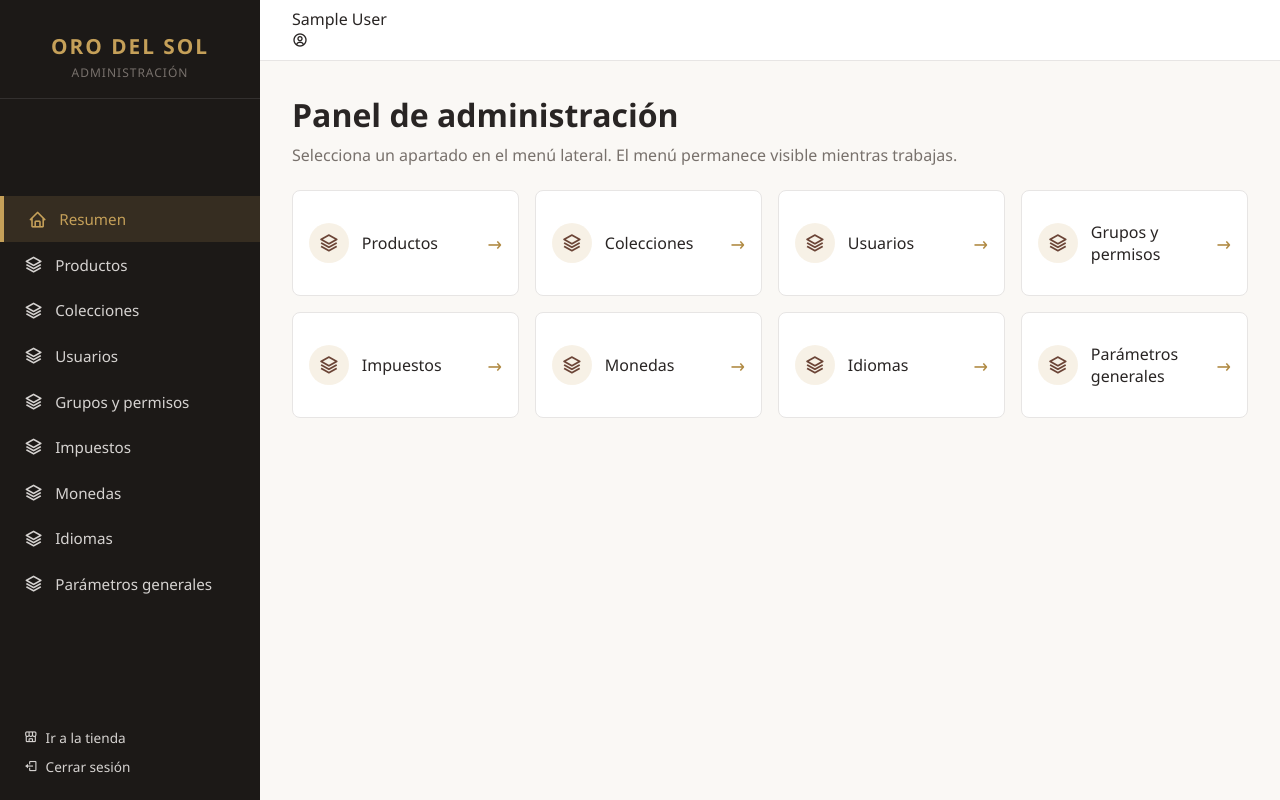
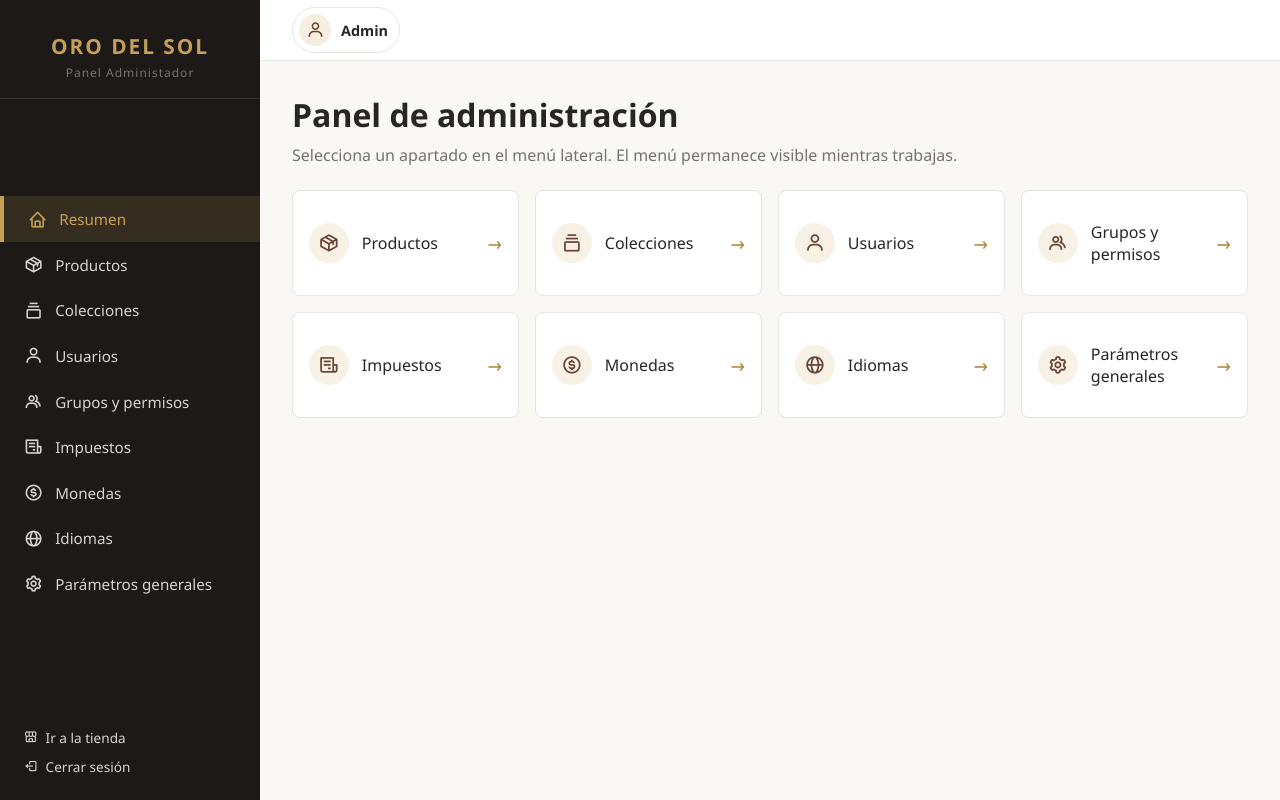
Before and after one commit to mariamcarlier/project-orodelsol, a Django app: page /panel-admin/ in a window 1280 px wide. Run offline with Django 5.2, Linux system fonts and the light colour scheme; the visitor is signed in with stand-in values (Sample User, id 1).

Commit message:
Separar secciones del panel de administración

```diff
--- a/core/dashboard.py
+++ b/core/dashboard.py
@@ -67,6 +67,7 @@ RECURSOS = (
     {
         "key": "productos",
         "title": "Productos",
+        "icon": "bx-package",
         "model": Producto,
         "create_form": ProductoForm,
         "edit_form": ProductoForm,
@@ -82,6 +83,7 @@ RECURSOS = (
     {
         "key": "colecciones",
         "title": "Colecciones",
+        "icon": "bx-collection",
         "model": Coleccion,
         "create_form": ColeccionForm,
         "edit_form": ColeccionForm,
@@ -96,6 +98,7 @@ RECURSOS = (
     {
         "key": "usuarios",
         "title": "Usuarios",
+        "icon": "bx-user",
         "model": Usuario,
         "create_form": AdministrarUsuarioCreacionForm,
         "edit_form": AdministrarUsuarioForm,
@@ -119,6 +122,7 @@ RECURSOS = (
     {
         "key": "grupos",
         "title": "Grupos y permisos",
+        "icon": "bx-group",
         "model": Group,
         "create_form": GrupoPermisosForm,
         "edit_form": GrupoPermisosForm,
@@ -132,6 +136,7 @@ RECURSOS = (
     {
         "key": "impuestos",
         "title": "Impuestos",
+        "icon": "bx-receipt",
         "model": Impuesto,
         "create_form": ImpuestoForm,
         "edit_form": ImpuestoForm,
@@ -146,6 +151,7 @@ RECURSOS = (
     {
         "key": "monedas",
         "title": "Monedas",
+        "icon": "bx-dollar-circle",
         "model": Moneda,
         "create_form": MonedaForm,
         "edit_form": MonedaForm,
@@ -162,6 +168,7 @@ RECURSOS = (
     {
         "key": "idiomas",
         "title": "Idiomas",
+        "icon": "bx-globe",
         "model": Idioma,
         "create_form": IdiomaForm,
         "edit_form": IdiomaForm,
@@ -177,6 +184,7 @@ RECURSOS = (
     {
         "key": "parametros",
         "title": "Parámetros generales",
+        "icon": "bx-cog",
         "model": ParametroGeneral,
         "create_form": ParametroGeneralForm,
         "edit_form": ParametroGeneralForm,
@@ -195,6 +203,14 @@ RECURSOS = (
 
 def permiso(modelo, accion):
     return f"{modelo._meta.app_label}.{accion}_{modelo._meta.model_name}"
+
+
+def recursos_visibles(usuario):
+    return [
+        item
+        for item in RECURSOS
+        if usuario.has_perm(permiso(item["model"], "view"))
+    ]
 
 
 def obtener_celda(objeto, campo):
@@ -227,11 +243,7 @@ def preparar_formulario(formulario, usuario):
 
 def crear_contexto(request, clave, formularios=None, formulario_abierto=None):
     formularios = formularios or {}
-    menu = [
-        {"key": item["key"], "title": item["title"]}
-        for item in RECURSOS
-        if request.user.has_perm(permiso(item["model"], "view"))
-    ]
+    menu = recursos_visibles(request.user)
     configuracion = next((item for item in RECURSOS if item["key"] == clave), None)
     if configuracion is None:
         raise PermissionDenied("El módulo solicitado no está disponible.")
@@ -431,12 +443,11 @@ def procesar_accion(request, clave, configuracion):
 def admin_dashboard(request):
     if request.method != "GET":
         return HttpResponseNotAllowed(["GET"])
-    recursos = [
-        {"key": item["key"], "title": item["title"]}
-        for item in RECURSOS
-        if request.user.has_perm(permiso(item["model"], "view"))
-    ]
-    return render(request, "admin_custom/index.html", {"recursos": recursos})
+    return render(
+        request,
+        "admin_custom/index.html",
+        {"recursos": recursos_visibles(request.user)},
+    )
 
 
 @staff_member_required
--- a/static/css/dashboard.css
+++ b/static/css/dashboard.css
@@ -130,8 +130,49 @@ body.dashboard-body {
     border-bottom: 1px solid var(--border-color);
     display: flex;
     align-items: center;
-    justify-content: space-between;
+    justify-content: flex-start;
     padding: 0 2rem;
+}
+
+.topbar .admin-profile-link,
+.topbar .admin-profile-link:link,
+.topbar .admin-profile-link:visited {
+    display: flex;
+    align-items: center;
+    gap: 0.6rem;
+    padding: 0.4rem 0.7rem 0.4rem 0.4rem;
+    border: 1px solid var(--border-color);
+    border-radius: 999px;
+    background: var(--bg-card);
+    color: var(--text-dark);
+    font-size: 0.9rem;
+    font-weight: 600;
+    text-decoration: none;
+    transition: 0.2s;
+}
+
+.topbar .admin-profile-link:hover,
+.topbar .admin-profile-link:focus-visible {
+    border-color: var(--primary-gold);
+    box-shadow: 0 2px 8px rgba(41, 37, 36, 0.08);
+    color: var(--accent-brown);
+}
+
+.topbar .admin-profile-link:focus-visible {
+    outline: 2px solid var(--primary-gold);
+    outline-offset: 2px;
+}
+
+.admin-profile-link__avatar {
+    display: flex;
+    align-items: center;
+    justify-content: center;
+    width: 2rem;
+    height: 2rem;
+    border-radius: 50%;
+    background: rgba(197, 160, 89, 0.18);
+    color: var(--accent-brown);
+    font-size: 1.15rem;
 }
 
 .dashboard-content {
--- a/templates/admin_custom/base_dashboard.html
+++ b/templates/admin_custom/base_dashboard.html
@@ -1,5 +1,7 @@
 {% load static %}
 <!DOCTYPE html>
+
+
 <html lang="es">
 <head>
     <meta charset="UTF-8">
@@ -17,20 +19,20 @@
     <aside class="sidebar" id="sidebar">
         <div class="sidebar-header">
             <h2 class="brand-title">ORO DEL SOL</h2>
-            <span class="brand-subtitle">ADMINISTRACIÓN</span>
+            <span class="brand-subtitle">Panel Administador</span>
         </div>
 
         <nav class="sidebar-menu">
             <ul>
                 <li class="menu-item{% if request.resolver_match.url_name == 'admin_dashboard' %} active{% endif %}">
                     <a href="{% url 'core:admin_dashboard' %}">
-                        <i class='bx bx-home'></i><span>Resumen</span>
+                        <i class="bx bx-home" aria-hidden="true"></i><span>Resumen</span>
                     </a>
                 </li>
                 {% for recurso in recursos %}
                     <li class="menu-item{% if request.resolver_match.kwargs.seccion == recurso.key %} active{% endif %}">
                         <a href="{% url 'core:admin_section' recurso.key %}">
-                            <i class="bx bx-layer"></i><span>{{ recurso.title }}</span>
+                            <i class="bx {{ recurso.icon }}" aria-hidden="true"></i><span>{{ recurso.title }}</span>
                         </a>
                     </li>
                 {% endfor %}
@@ -54,12 +56,12 @@
     <div class="main-wrapper">
         <!-- BARRA SUPERIOR (NAVBAR) -->
         <header class="topbar">
-            <div class="user-profile">
-                <span class="user-name">{{ request.user.get_full_name|default:request.user.username }}</span>
-                <div class="avatar">
-                    <i class='bx bx-user-circle'></i>
-                </div>
-            </div>
+            <a href="{% url 'usuarios:perfil' %}" class="admin-profile-link" aria-label="Ir al perfil de administrador">
+                <span class="admin-profile-link__avatar">
+                    <i class="bx bx-user" aria-hidden="true"></i>
+                </span>
+                <span>Admin</span>
+            </a>
         </header>
 
         <!-- AREA DE CONTENIDO -->
--- a/templates/admin_custom/index.html
+++ b/templates/admin_custom/index.html
@@ -9,7 +9,7 @@
 <nav class="dashboard-home-grid" aria-label="Apartados de administración">
     {% for recurso in recursos %}
         <a class="dashboard-home-card" href="{% url 'core:admin_section' recurso.key %}">
-            <span class="dashboard-home-card__icon"><i class="bx bx-layer"></i></span>
+            <span class="dashboard-home-card__icon"><i class="bx {{ recurso.icon }}"></i></span>
             <span>{{ recurso.title }}</span>
             <span class="dashboard-home-card__arrow" aria-hidden="true">→</span>
         </a>
```
